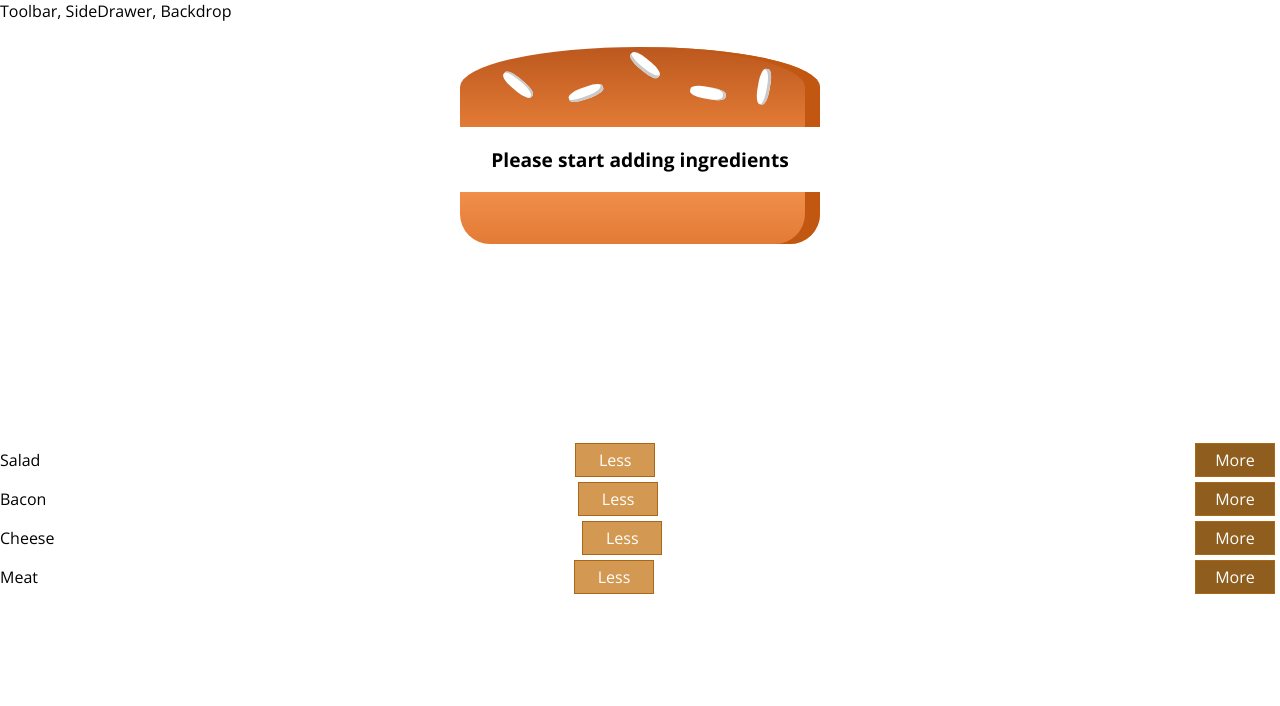
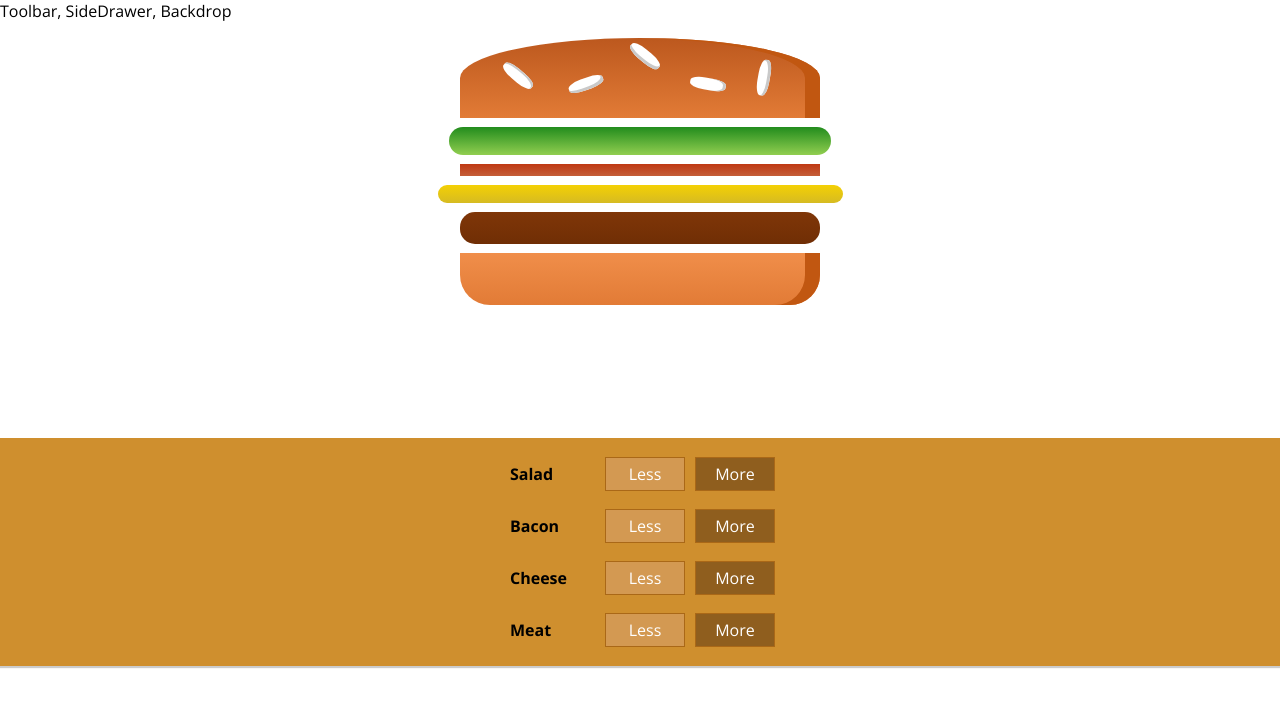
Before and after one commit to damian-kosti/BurgerBuilderApp, a React app: page / in a window 1280 px wide. Shown: the top 706 px of the page. Built offline with nearby package versions, Linux system fonts and the light colour scheme.

Commit message:
Updated css

```diff
--- a/src/components/Burger/BuildControls/BuildControl/BuildControl.js
+++ b/src/components/Burger/BuildControls/BuildControl/BuildControl.js
@@ -4,7 +4,7 @@ import classes from '../BuildControl/BuildControl.module.css';
 
 const buildControl = (props) => (
     <div className={classes.BuildControl}>
-        <div className={classes.label}>{props.label}</div>
+        <div className={classes.Label}>{props.label}</div>
         <button className={classes.Less}>Less</button>
         <button className={classes.More}>More</button>
     </div>
--- a/src/components/Burger/BuildControls/BuildControls.js
+++ b/src/components/Burger/BuildControls/BuildControls.js
@@ -11,7 +11,7 @@ const controls = [
 ];
 
 const buildControls = (props) => (
-    <div className={classes.buildControls}>
+    <div className={classes.BuildControls}>
         {controls.map(ctrl => (
             <BuildControl key={ctrl.label} label={ctrl.label} />
         ))}
--- a/src/components/Burger/Burger.module.css
+++ b/src/components/Burger/Burger.module.css
@@ -2,7 +2,7 @@
     width: 100%;
     margin: auto;
     height: 250px;
-    overflow: scroll;
+
     text-align: center;
     font-weight: bold;
     font-size: 1.2rem;
--- a/src/containers/BurgerBuilder/BurgerBuilder.js
+++ b/src/containers/BurgerBuilder/BurgerBuilder.js
@@ -6,26 +6,20 @@ import BuildControls from '../../components/Burger/BuildControls/BuildControls';
 //import Wrapper from '../../hoc/Wrapper';
 
 class BurgerBuilder extends Component {
-    // constructor(props) {
-    //     super(props);
-    //     this.state = { ... }
-    // }
-
     state = {
         ingredients: {
-            salad: 0,
-            bacon: 0,
-            cheese: 0,
-            meat: 0
+            salad: 1,
+            bacon: 1,
+            cheese: 1,
+            meat: 1
         }
     }
-
 
     render() {
         return (
             <>
                 <Burger ingredients={this.state.ingredients}/>
-                <BuildControls />
+                <BuildControls/>
             </>
         );
     }
```
